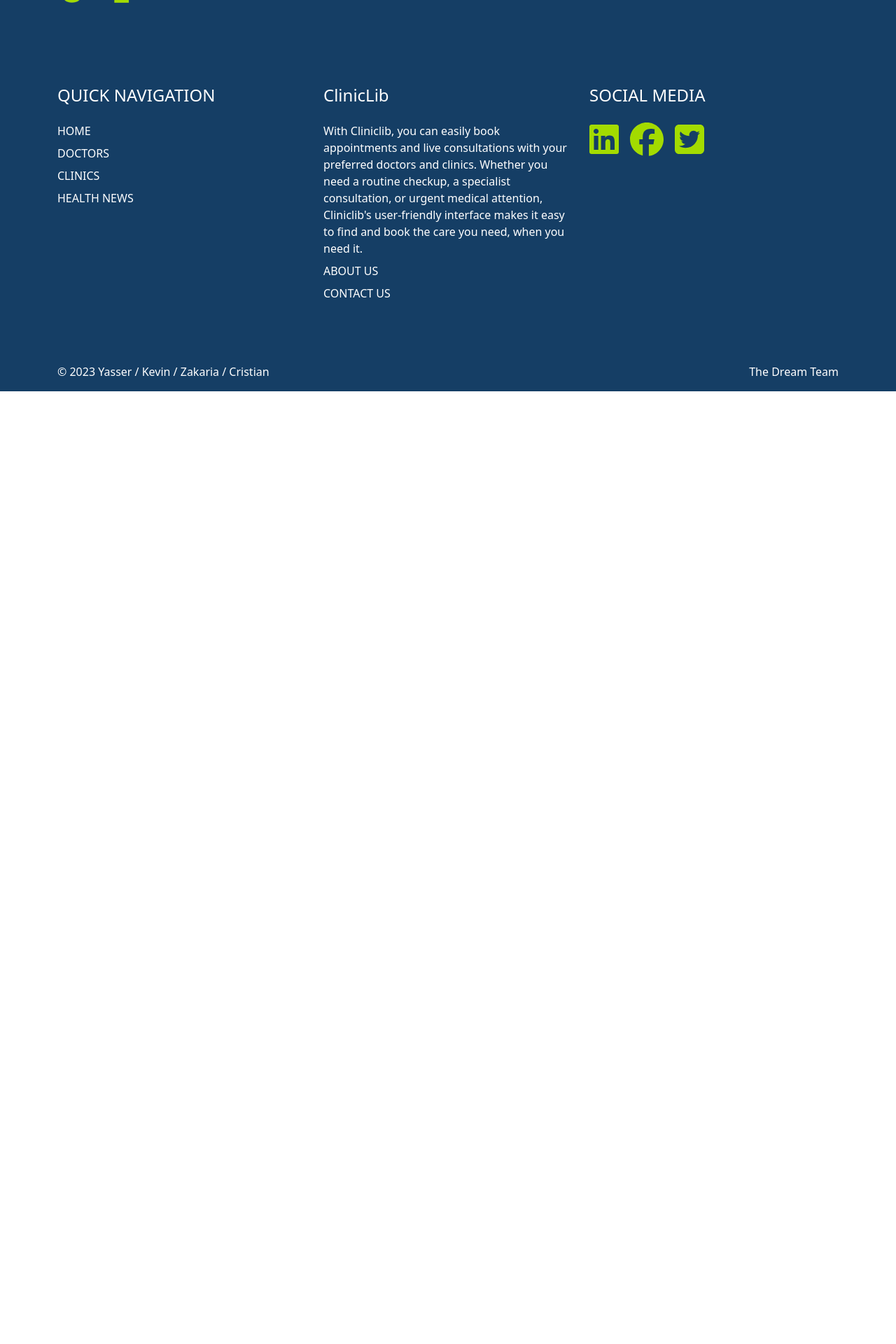
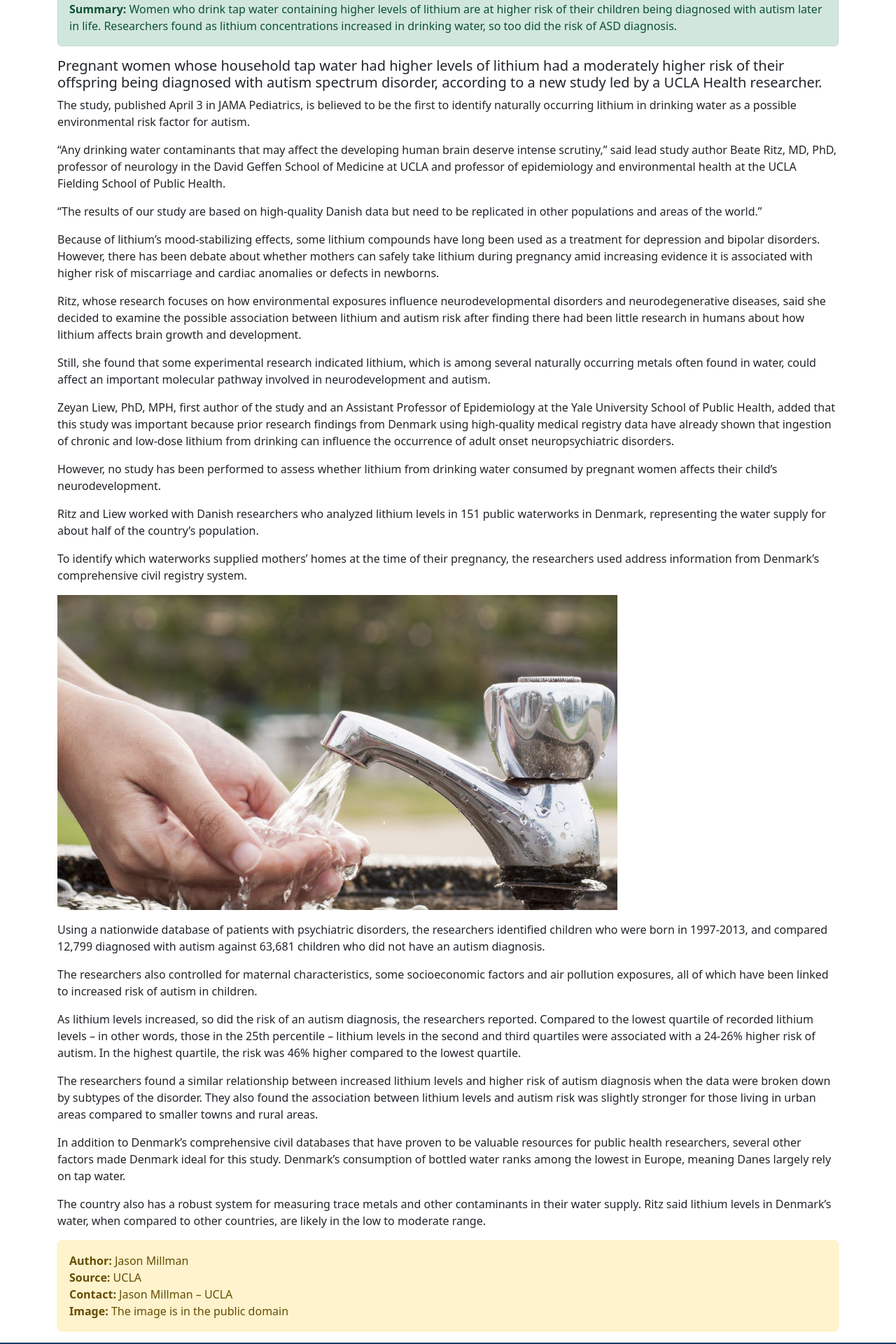
Before and after one commit to yassercoding/ClinicLib, a React (Create React App) app in the folder client/: page /news1 in a window 1280 px wide. Shown: the part 280-2200 px from the top of the page at 70% size. Before the commit the page ends 839 px from the top, so only its background shows below. Built offline with nearby package versions, Linux system fonts and the light colour scheme.

Commit message:
news 1 page

```diff
--- a/client/src/App.js
+++ b/client/src/App.js
@@ -9,6 +9,7 @@
 import Home from './components/Home';
 
 import { Route, Routes } from "react-router-dom";
+import News1 from "./components/News1";
 
 
 function App() {
@@ -19,6 +20,7 @@
       <Route path='/' element={<Home />} />
         <Route path='/about' element={<About />} />
         <Route path='/contact' element={<Contact />} />
+        <Route path='/news1' element={<News1 />} />
       </Routes>
 
       <Footer />
--- a/client/src/components/Hero.js
+++ b/client/src/components/Hero.js
@@ -4,6 +4,7 @@
 import Row from "react-bootstrap/Row";
 import Form from "react-bootstrap/Form";
 import InputGroup from "react-bootstrap/InputGroup";
+import { Link } from 'react-router-dom';
 
 
 export default function Hero() {
@@ -46,9 +47,11 @@
                   Search for a doctor or a clinic
                 </h2>
                 <div class="mx-auto col-10 col-md-8 col-lg-6">
+                <Link to="/news1">
                   <Button variant="btn btn-outline-success" className="gigibtn my-5">
                     Read the latest healthcare news
                   </Button>{" "}
+                  </Link>
                 </div>
               </Row>
             </div>
--- /dev/null
+++ b/client/src/components/News1.js
@@ -0,0 +1,46 @@
+import React from 'react'
+import INews1 from "../images/news_1.jpg"
+
+function News1() {
+  return (
+    <div className="container my-3">
+  <h1 className='my-4'>Higher Lithium Levels in Drinking Water May Raise Autism Risk</h1>
+  <div className="alert alert-success" role="alert">
+  <strong>Summary: </strong>Women who drink tap water containing higher levels of lithium are at higher risk of their children being diagnosed with autism later in life. Researchers found as lithium concentrations increased in drinking water, so too did the risk of ASD diagnosis.
+</div>
+<h5>Pregnant women whose household tap water had higher levels of lithium had a moderately higher risk of their offspring being diagnosed with autism spectrum disorder, according to a new study led by a UCLA Health researcher.</h5>
+<p>
+The study, published April 3 in JAMA Pediatrics, is believed to be the first to identify naturally occurring lithium in drinking water as a possible environmental risk factor for autism.</p>
+
+<p>“Any drinking water contaminants that may affect the developing human brain deserve intense scrutiny,” said lead study author Beate Ritz, MD, PhD, professor of neurology in the David Geffen School of Medicine at UCLA and professor of epidemiology and environmental health at the UCLA Fielding School of Public Health.</p>
+
+<p>“The results of our study are based on high-quality Danish data but need to be replicated in other populations and areas of the world.”</p>
+
+<p>Because of lithium’s mood-stabilizing effects, some lithium compounds have long been used as a treatment for depression and bipolar disorders. However, there has been debate about whether mothers can safely take lithium during pregnancy amid increasing evidence it is associated with higher risk of miscarriage and cardiac anomalies or defects in newborns.</p>
+
+<p>Ritz, whose research focuses on how environmental exposures influence neurodevelopmental disorders and neurodegenerative diseases, said she decided to examine the possible association between lithium and autism risk after finding there had been little research in humans about how lithium affects brain growth and development.</p>
+<p>Still, she found that some experimental research indicated lithium, which is among several naturally occurring metals often found in water, could affect an important molecular pathway involved in neurodevelopment and autism.</p>
+<p>Zeyan Liew, PhD, MPH, first author of the study and an Assistant Professor of Epidemiology at the Yale University School of Public Health, added that this study was important because prior research findings from Denmark using high-quality medical registry data have already shown that ingestion of chronic and low-dose lithium from drinking can influence the occurrence of adult onset neuropsychiatric disorders.</p>
+<p>However, no study has been performed to assess whether lithium from drinking water consumed by pregnant women affects their child’s neurodevelopment.</p>
+<p>Ritz and Liew worked with Danish researchers who analyzed lithium levels in 151 public waterworks in Denmark, representing the water supply for about half of the country’s population.</p>
+<p>To identify which waterworks supplied mothers’ homes at the time of their pregnancy, the researchers used address information from Denmark’s comprehensive civil registry system.</p>
+<img src={INews1} className="img-fluid" alt="clean water" />
+
+  <p className='mt-3'>Using a nationwide database of patients with psychiatric disorders, the researchers identified children who were born in 1997-2013, and compared 12,799 diagnosed with autism against 63,681 children who did not have an autism diagnosis.</p>
+  <p>The researchers also controlled for maternal characteristics, some socioeconomic factors and air pollution exposures, all of which have been linked to increased risk of autism in children.</p>
+  <p>As lithium levels increased, so did the risk of an autism diagnosis, the researchers reported. Compared to the lowest quartile of recorded lithium levels – in other words, those in the 25th percentile – lithium levels in the second and third quartiles were associated with a 24-26% higher risk of autism. In the highest quartile, the risk was 46% higher compared to the lowest quartile.</p>
+  <p>The researchers found a similar relationship between increased lithium levels and higher risk of autism diagnosis when the data were broken down by subtypes of the disorder. They also found the association between lithium levels and autism risk was slightly stronger for those living in urban areas compared to smaller towns and rural areas.</p>
+  <p>In addition to Denmark’s comprehensive civil databases that have proven to be valuable resources for public health researchers, several other factors made Denmark ideal for this study. Denmark’s consumption of bottled water ranks among the lowest in Europe, meaning Danes largely rely on tap water.</p>
+  <p>The country also has a robust system for measuring trace metals and other contaminants in their water supply. Ritz said lithium levels in Denmark’s water, when compared to other countries, are likely in the low to moderate range.</p>
+
+  <div class="alert alert-warning" role="alert">
+<strong>Author:</strong> Jason Millman<br/>
+<strong>Source:</strong> UCLA<br/>
+<strong>Contact:</strong> Jason Millman – UCLA<br/>
+<strong>Image:</strong> The image is in the public domain<br/>
+</div>
+</div>
+  )
+}
+
+export default News1
--- a/client/src/components/NewsCont1.js
+++ b/client/src/components/NewsCont1.js
@@ -2,6 +2,7 @@
 import Button from 'react-bootstrap/Button';
 import Card from 'react-bootstrap/Card';
 import INews1 from "../images/news_1.jpg"
+import { Link } from "react-router-dom";
 
 function NewsCont1() {
   return (
@@ -16,11 +17,13 @@
       <Card.Text className='pb-3'>
       Women who drink tap water containing higher levels of lithium are at higher risk of their children being diagnosed with autism later in life. Researchers found as lithium concentrations increased in drinking water, so too did the risk of ASD diagnosis.
       </Card.Text>
+      <Link to="/news1">
       <Button variant="btn btn-outline-success" className="gigibtn">Read more</Button>
+      </Link>
     </Card.Body>
     </div>
     <div class="col">
-    <img src={INews1} className="img-fluid" alt="..." />
+    <img src={INews1} className="img-fluid" alt="" />
     </div>
 
     </div>
```
